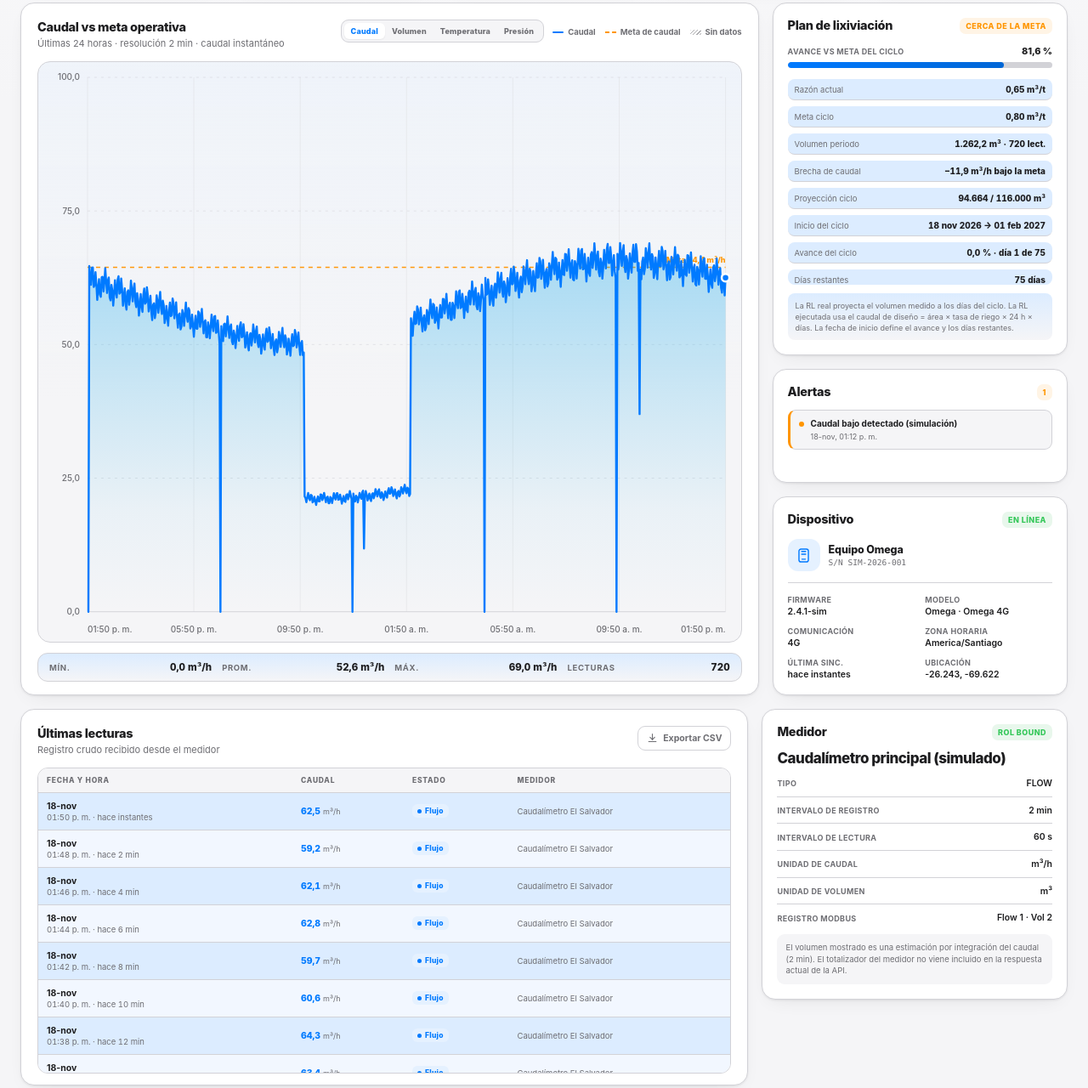
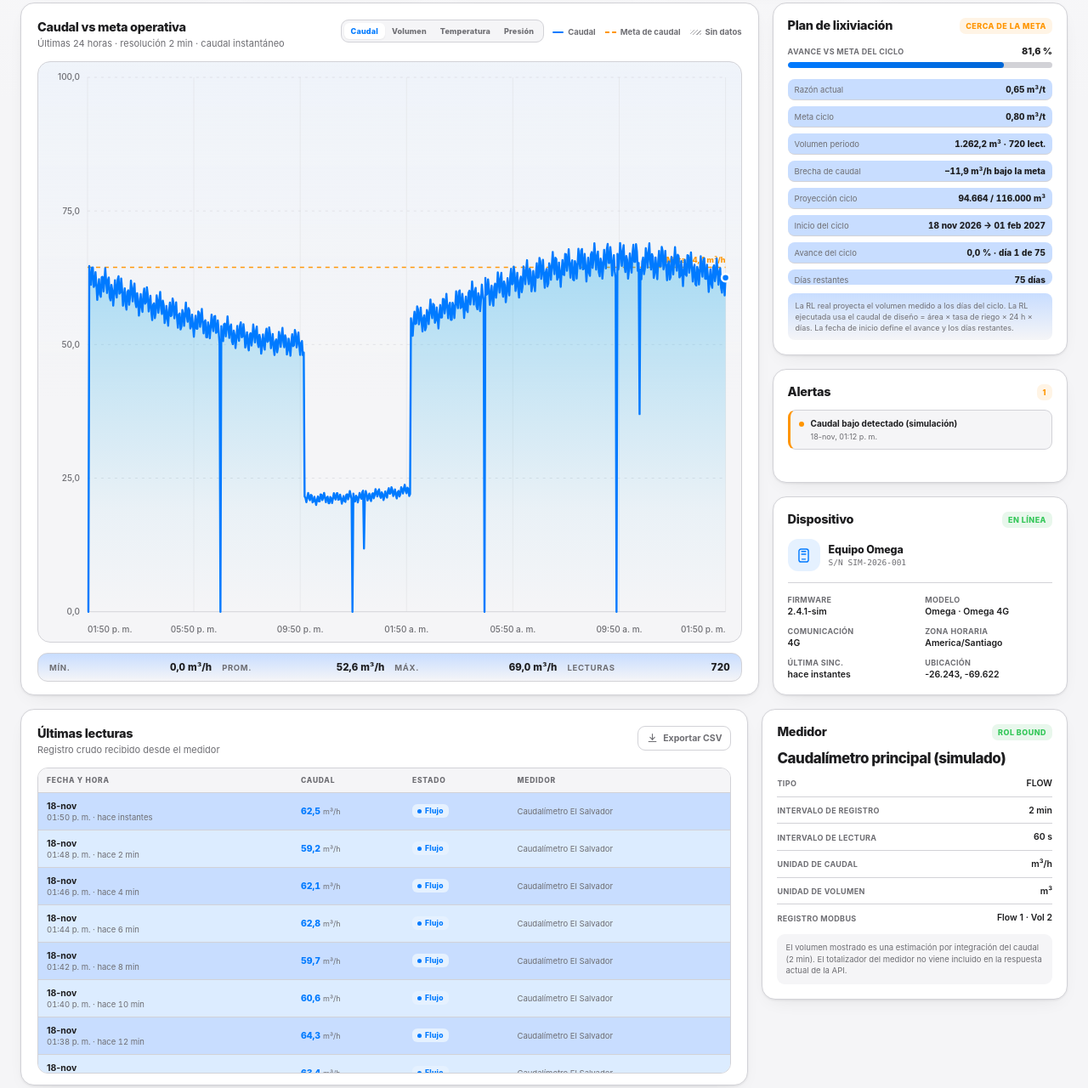
Before and after one commit to pcespedes-cl/bermad-dashboard, a plain HTML site: page gemini-artifact.html in a window 1280 px wide. Shown: the part 682-1962 px from the top of the page at 85% size. Drawn offline with Linux system fonts and the light colour scheme.

Commit message:
style: intensificar mas los tonos azules de las celdas

```diff
--- a/gemini-artifact.html
+++ b/gemini-artifact.html
@@ -32,8 +32,8 @@
       --violet: #af52de;
       --violet-soft: #f3e8f7;
       /* Tonos azules para celdas de datos */
-      --blue-wash: #dcecff;
-      --blue-hover: #cfe4ff;
+      --blue-wash: #c8ddff;
+      --blue-hover: #b8d4ff;
       --shadow: 0 1px 3px rgba(0, 0, 0, .08), 0 8px 24px -12px rgba(0, 0, 0, .12);
       --shadow-sm: 0 1px 2px rgba(0, 0, 0, .06);
       --radius: 16px;
@@ -62,8 +62,8 @@
       --red-soft: rgba(255, 69, 58, .16);
       --violet: #bf5af2;
       --violet-soft: rgba(191, 90, 242, .16);
-      --blue-wash: rgba(10, 132, 255, .18);
-      --blue-hover: rgba(10, 132, 255, .26);
+      --blue-wash: rgba(10, 132, 255, .25);
+      --blue-hover: rgba(10, 132, 255, .35);
       --shadow: 0 1px 3px rgba(0, 0, 0, .35), 0 12px 32px -16px rgba(0, 0, 0, .55);
       --shadow-sm: 0 1px 2px rgba(0, 0, 0, .3);
     }
@@ -1405,8 +1405,8 @@
       background: var(--blue-wash);
     }
 
-    tbody tr:nth-child(even) td { background: #f2f7ff; }
-    [data-theme="dark"] tbody tr:nth-child(even) td { background: rgba(10, 132, 255, .10); }
+    tbody tr:nth-child(even) td { background: #dcecff; }
+    [data-theme="dark"] tbody tr:nth-child(even) td { background: rgba(10, 132, 255, .15); }
     tbody tr:last-child td { border-bottom: 0; }
     tbody tr:hover td { background: var(--blue-hover); }
 
```
Also changed, not shown: bermad-dashboard-gemini.html (+6 -6 lines), bermad-dashboard-standalone.html (+6 -6 lines), index.html (+6 -6 lines).
